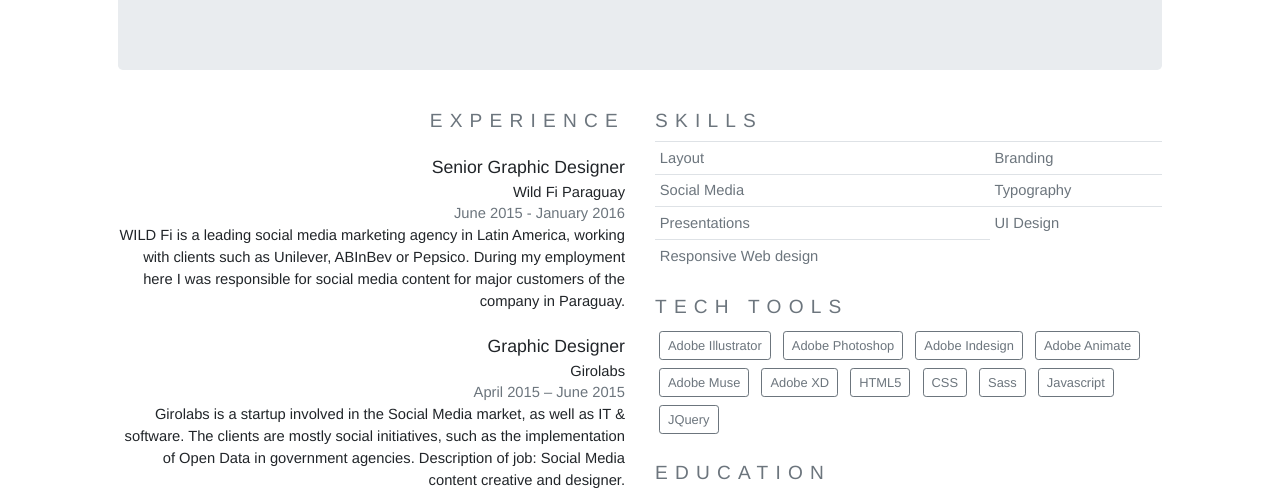
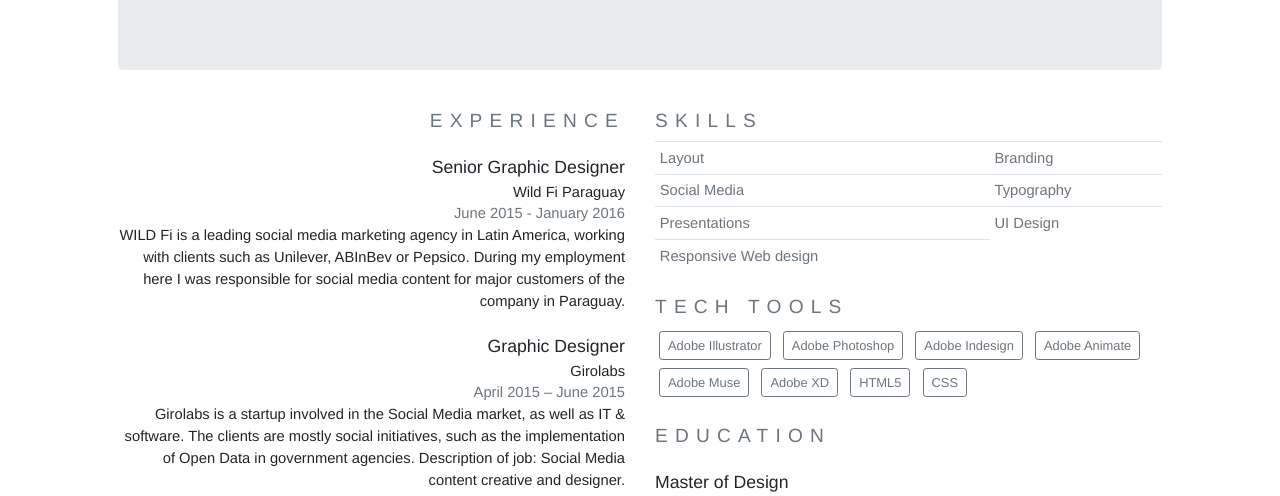
Before and after one commit to cinthiabalbuena/cinthiabalbuena.github.io, a plain HTML site: page index.html in a window 1280 px wide. Shown: the part 287-783 px from the top of the page. Drawn offline with nearby package versions, Linux system fonts and the light colour scheme.

Commit message:
Update index.html

```diff
--- a/index.html
+++ b/index.html
@@ -105,9 +105,6 @@
               <span class="btn btn-outline-secondary m-1 btn-sm">Adobe XD</span>
               <span class="btn btn-outline-secondary m-1 btn-sm">HTML5</span>
               <span class="btn btn-outline-secondary m-1 btn-sm">CSS</span>
-              <span class="btn btn-outline-secondary m-1 btn-sm">Sass</span>
-              <span class="btn btn-outline-secondary m-1 btn-sm">Javascript</span>
-              <span class="btn btn-outline-secondary m-1 btn-sm">JQuery</span>
         </div>
         <div class="Category  my-4">
           <h3 class="text-uppercase my-4 tracking-lg text-muted">Education</h3>
```
